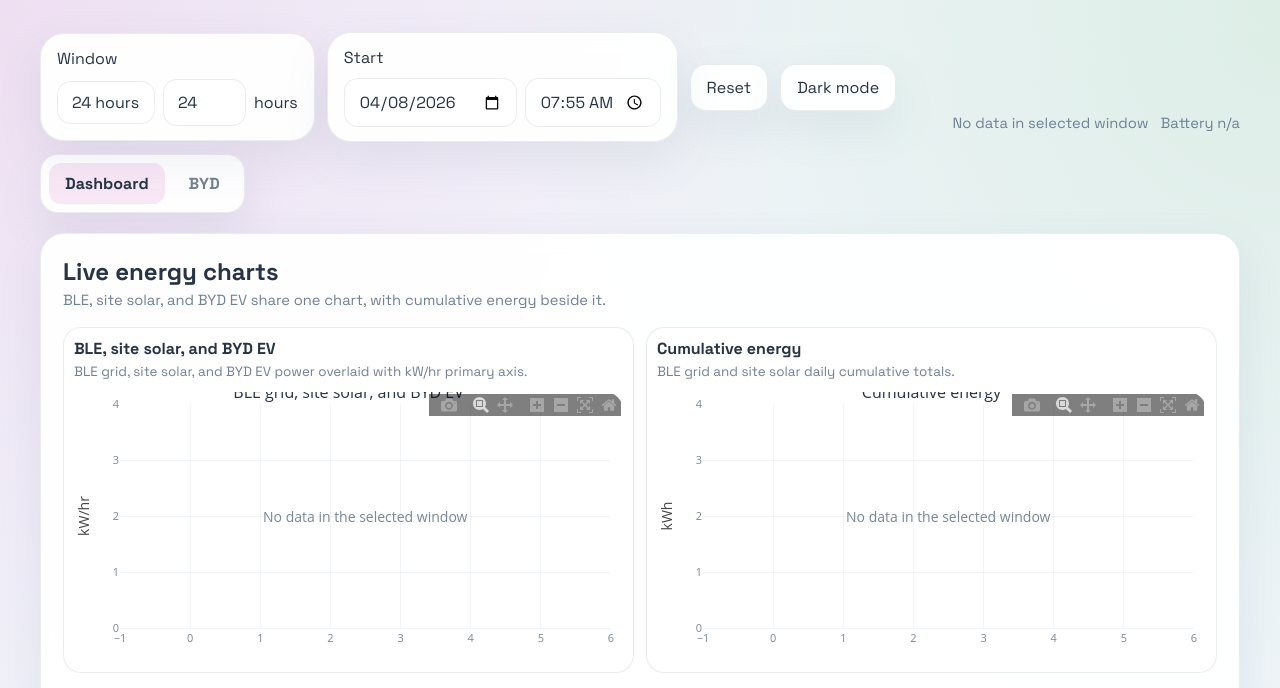
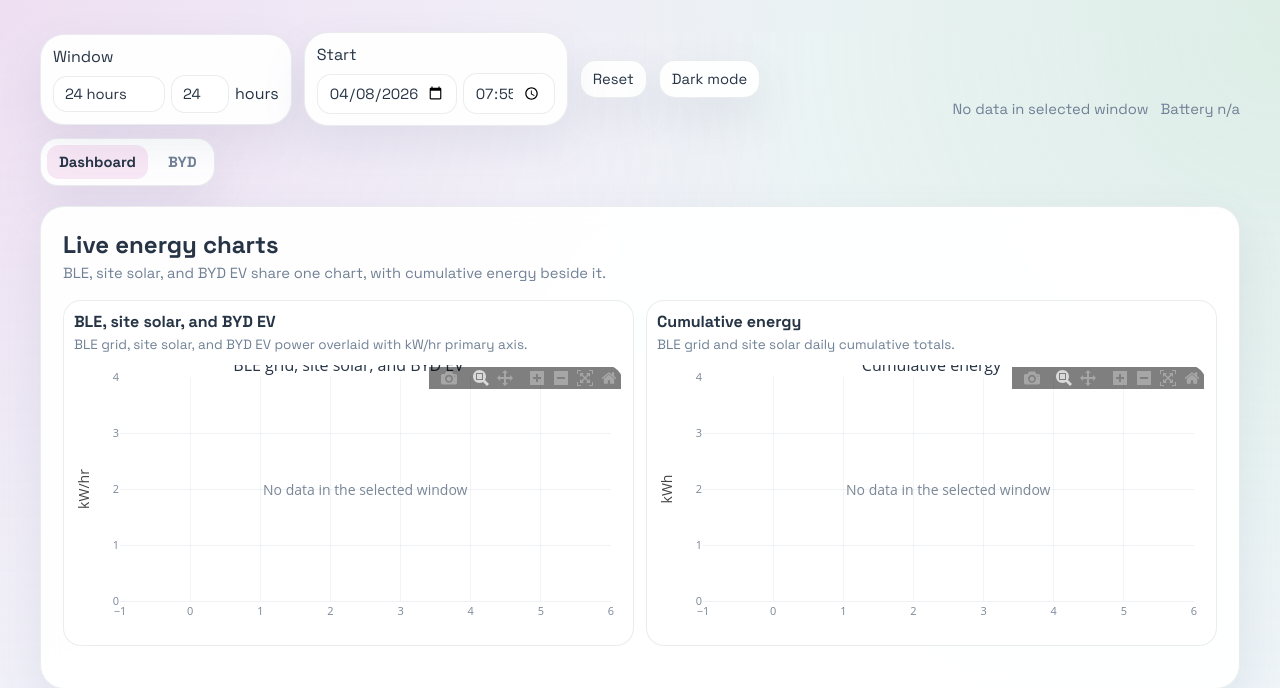
Before and after one commit to sek0002/solar, a FastAPI app: page / in a window 1280 px wide. Shown: the top 688 px of the page. Run offline with FastAPI, Linux system fonts and the light colour scheme; data comes from the database, SQL or seed files in the repository; data that the repository does not hold is empty; some libraries are stand-ins or nearby versions.

Commit message:
Tighten dashboard controls layout

```diff
--- a/static/styles.css
+++ b/static/styles.css
@@ -57,11 +57,12 @@
   display: inline-flex;
   gap: 8px;
   margin-bottom: 18px;
-  padding: 8px;
+  padding: 6px;
   background: var(--panel);
   border: 1px solid var(--line);
   border-radius: 18px;
   box-shadow: var(--shadow);
+  max-width: 100%;
 }
 
 .topbar-tabs {
@@ -70,12 +71,14 @@
 }
 
 .page-tab {
-  padding: 10px 16px;
+  padding: 8px 12px;
   border-radius: 12px;
   color: var(--muted);
   text-decoration: none;
   font-weight: 600;
+  font-size: 0.92rem;
   transition: background 0.18s ease, color 0.18s ease;
+  white-space: nowrap;
 }
 
 .page-tab:hover {
@@ -114,6 +117,7 @@
   gap: 12px;
   align-items: center;
   flex-wrap: wrap;
+  min-width: 0;
 }
 
 h2,
@@ -134,18 +138,21 @@
 }
 
 .controls {
-  padding: 14px 16px;
+  padding: 11px 12px;
   display: flex;
   flex-direction: column;
-  gap: 10px;
-  min-width: 160px;
+  gap: 8px;
+  min-width: 120px;
+  max-width: 100%;
 }
 
 .window-readout,
 .datetime-controls {
   display: flex;
-  gap: 8px;
+  gap: 6px;
   align-items: center;
+  flex-wrap: wrap;
+  min-width: 0;
 }
 
 .theme-toggle {
@@ -153,10 +160,12 @@
   background: var(--panel);
   color: var(--text);
   border-radius: 16px;
-  padding: 12px 16px;
+  padding: 9px 12px;
   font: inherit;
+  font-size: 0.92rem;
   cursor: pointer;
   box-shadow: var(--shadow);
+  white-space: nowrap;
 }
 
 .last-refresh {
@@ -166,23 +175,43 @@
 
 select {
   appearance: none;
-  padding: 12px 14px;
+  padding: 9px 11px;
   border-radius: 14px;
   border: 1px solid var(--line);
   background: var(--panel-strong);
   font: inherit;
+  font-size: 0.92rem;
   color: var(--text);
+  max-width: 100%;
 }
 
 input[type="number"],
 input[type="date"],
 input[type="time"] {
-  padding: 12px 14px;
+  padding: 9px 11px;
   border-radius: 14px;
   border: 1px solid var(--line);
   background: var(--panel-strong);
   font: inherit;
+  font-size: 0.92rem;
   color: var(--text);
+  max-width: 100%;
+}
+
+#window-preset {
+  min-width: 112px;
+}
+
+#hours {
+  width: 58px;
+}
+
+#start-date {
+  width: 140px;
+}
+
+#start-time {
+  width: 92px;
 }
 
 input[type="range"] {
```
